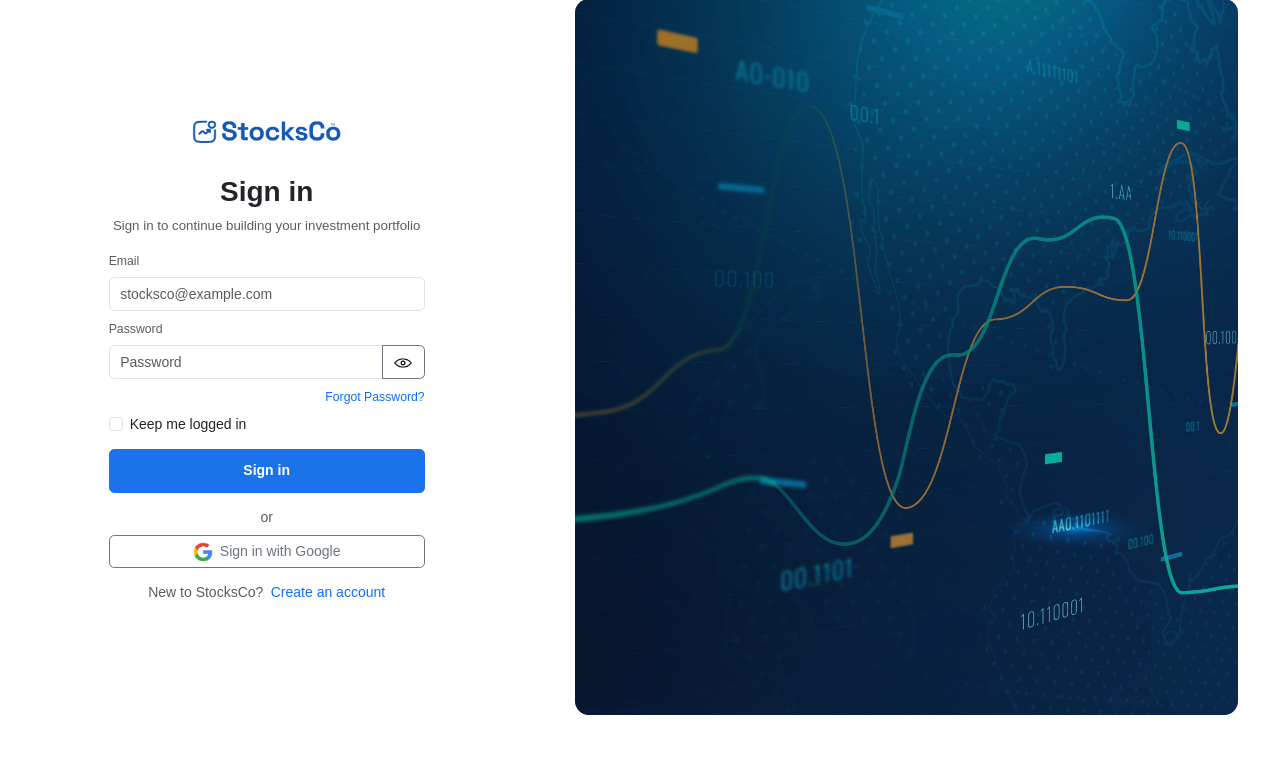
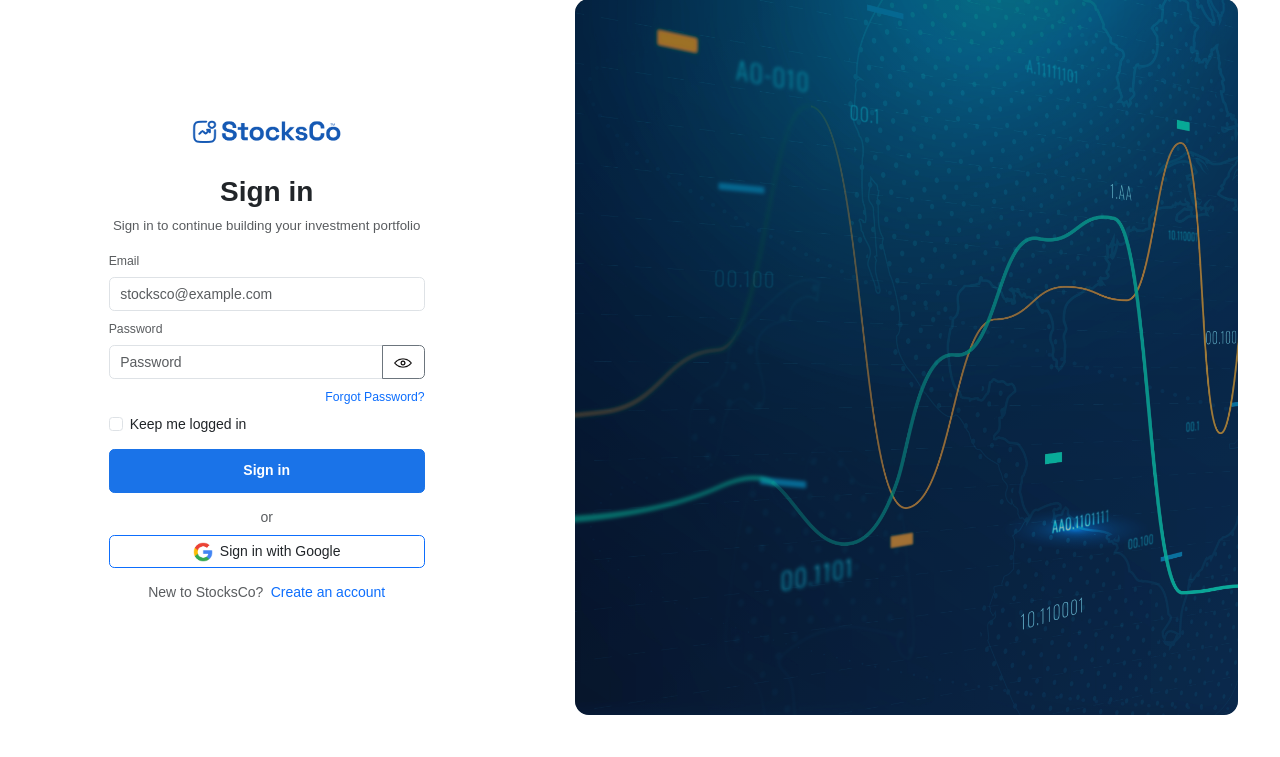
Before and after one commit to nnamdiindu/Stocks, a Flask app: page /login in a window 1280 px wide. Shown: the part 43-800 px from the top of the page. Run offline with Flask 3, Linux system fonts and the light colour scheme.

Commit message:
Modify google sign in hover colour

```diff
--- a/app/templates/auth/login.html
+++ b/app/templates/auth/login.html
@@ -45,7 +45,7 @@
     <div class="text-center text-muted my-2">or</div>
 
     <!-- Google Sign In -->
-    <button type="button" class="btn btn-outline-secondary w-100 mb-3 d-flex align-items-center justify-content-center">
+    <button type="button" class="btn btn-outline-primary w-100 mb-3 d-flex align-items-center justify-content-center text-dark">
         <img src="../../static/images/google-logo.png" alt="Google" width="20" height="20" class="me-2">
         Sign in with Google
     </button>
```
